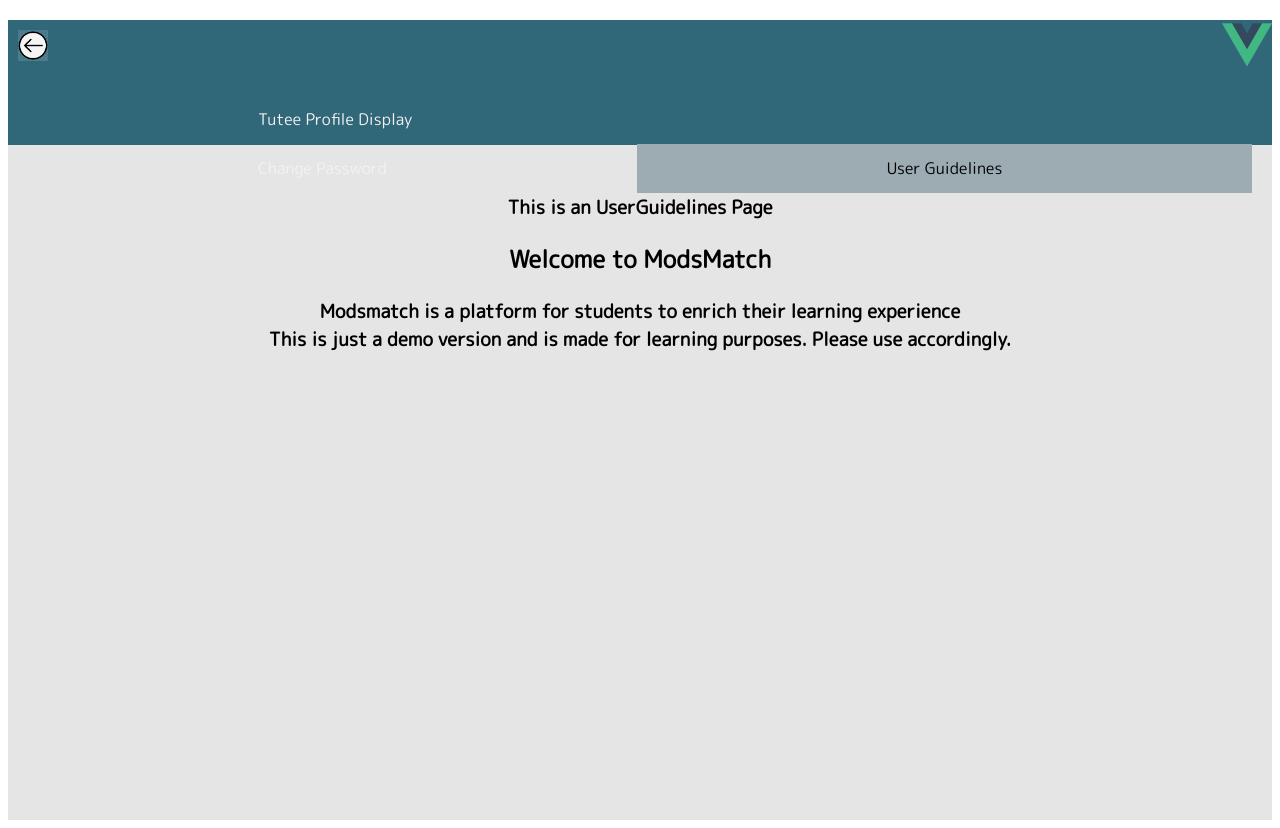
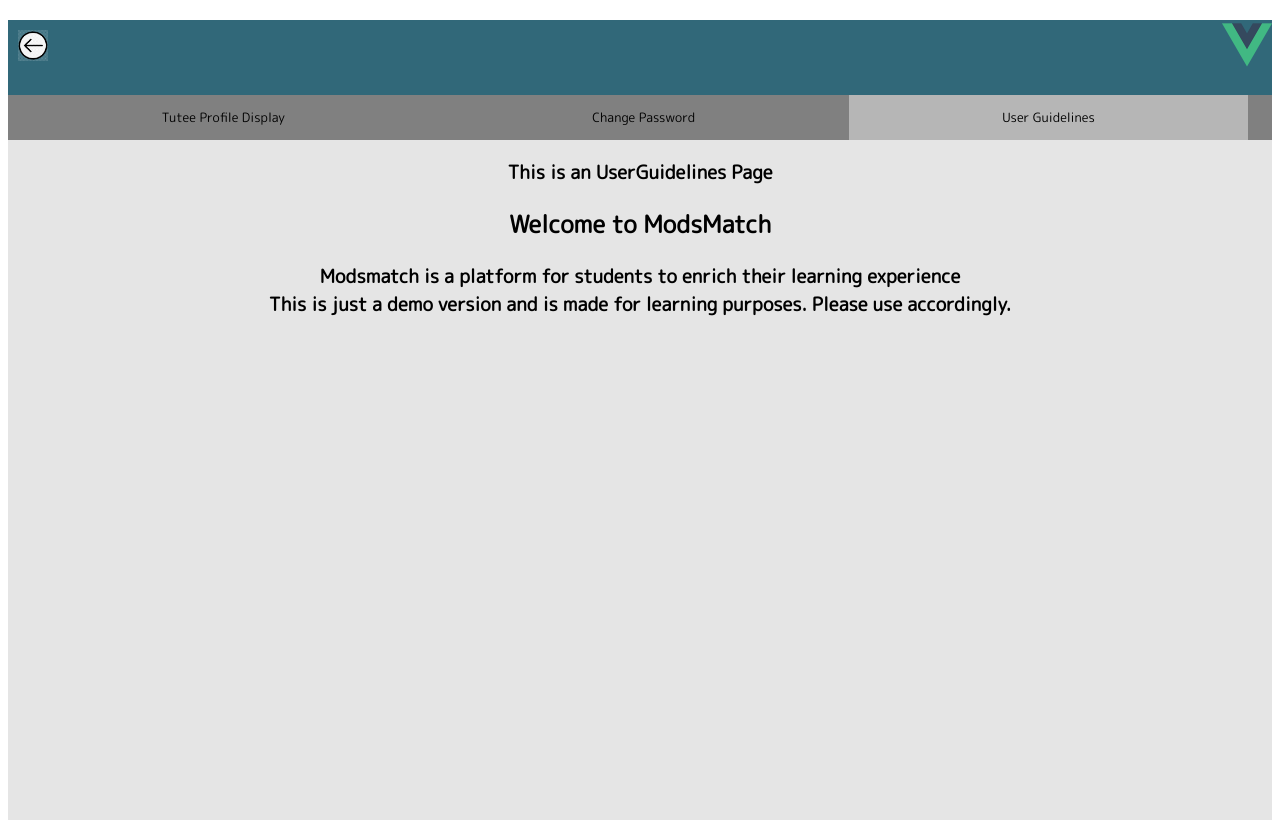
Before and after one commit to Keithlimhs/BT3103-project, a Vue app: page /UserGuidelines in a window 1280 px wide. Built offline with nearby package versions, Linux system fonts and the light colour scheme; no server answers.

Commit message:
navbar edit

```diff
--- a/src/components/NavBarTutee.vue
+++ b/src/components/NavBarTutee.vue
@@ -34,11 +34,9 @@ export default {
 <style scoped>
 
 .topnav {
-    background-color: #316879;
-    height: 50px;
-    width: 100%;
+    background-color: grey;
+    height: 3.5vw;
     float: center;
-   margin: 0;
      font-family: "M PLUS Rounded 1c";
 }
 
@@ -47,17 +45,16 @@ export default {
   float: left;
   font-family: "M PLUS Rounded 1c";
   display: block;
-  color: #f2f2f2;
+  color: black;
   text-align: center;
-  padding: 13px 250px;
+  padding: 1vw 12vw;
   text-decoration: none;
-  font-size: 16px;
-  width: 100%,
+  font-size: 1vw;
 }
 
 /* Change the color of links on hover */
 .topnav a:hover {
-  background-color: lightblue;
+  background-color: lightgrey;
   color: black;
 }
 
@@ -73,7 +70,7 @@ export default {
 }
 
 .topnav a.router-link-exact-active {
-    background-color: rgb(156, 172, 178);
+    background-color: rgba(192, 192, 192, 0.851);
     color: black;
 }
 
--- a/src/components/TuteeProfileDisplayPage.vue
+++ b/src/components/TuteeProfileDisplayPage.vue
@@ -57,7 +57,7 @@
 // import firebaseApp from '../firebase.js';
 // import { getFirestore } from "firebase/firestore"
 // import { collection, getDocs, doc, deleteDoc } from "firebase/firestore";
-// import { getAuth} from 'firebase/auth';
+import { getAuth} from 'firebase/auth';
 import firebaseApp from '../firebase.js';
 import { doc, getFirestore } from "firebase/firestore";
 import { getDoc } from "firebase/firestore";
@@ -84,9 +84,9 @@ export default {
     },
 
   mounted(){
-  // const auth = getAuth();
-  this.fbuser = "e0564108@u.nus.edu";
-  // this.fbuser = firebase.auth().currentUser.email
+  const auth = getAuth();
+  // this.fbuser = "e0564108@u.nus.edu";
+  this.fbuser = auth.currentUser.email;
   this.display(this.fbuser)},
 
 
```
